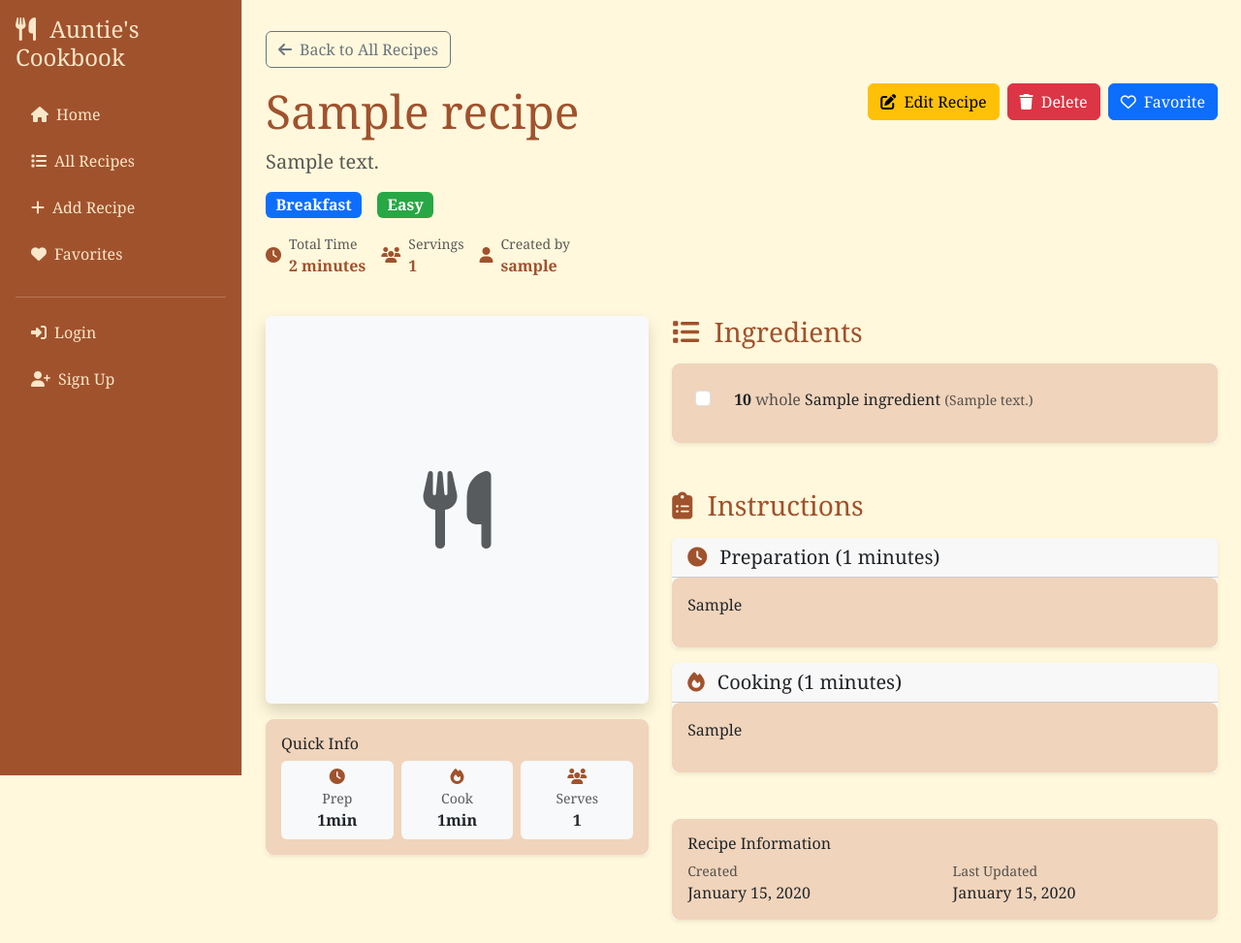
After one commit to SynthSlav/Auntie-s-Cookbook, a Django app: a page that uses recipes/templates/recipes/recipe_detail.html in a window 1280 px wide. The commit adds this page. Shown: the whole page at 97% size. Run offline with Django 4.2, Linux system fonts and the light colour scheme; tables that the repository leaves empty hold one stand-in row (values such as "Sample post").

Commit message:
add recipe detail page, temp styles and logic

```diff
--- a/notes&credits.txt
+++ b/notes&credits.txt
@@ -1 +1,3 @@
 Command and info for adding random recipes for testing is credited to Claude AI: load_sample_recipes.py
+
+recipe.get_difficulty_display was not parsing the back end data due to Indentation issues.
--- /dev/null
+++ b/recipes/templates/recipes/recipe_detail.html
@@ -0,0 +1,234 @@
+{% extends 'base.html' %}
+{% load static %}
+
+{% block title %}{{ recipe.title }} - Auntie's Cookbook{% endblock %}
+
+{% block content %}
+<div class="container-fluid">
+    <!-- Back Button -->
+    <div class="row mb-3">
+        <div class="col-12">
+            <a href="{% url 'recipe_list' %}" class="btn btn-outline-secondary">
+                <i class="fas fa-arrow-left me-2"></i>Back to All Recipes
+            </a>
+        </div>
+    </div>
+
+    <!-- Recipe Header -->
+    <div class="row mb-4">
+        <div class="col-12">
+            <div class="d-flex justify-content-between align-items-start flex-wrap gap-3">
+                <div>
+                    <h1 class="display-5 mb-2">{{ recipe.title }}</h1>
+                    <p class="lead text-muted">{{ recipe.description }}</p>
+
+                    <!-- Recipe Meta Info -->
+                    <div class="d-flex gap-3 flex-wrap mb-3">
+                        <span class="badge bg-primary fs-6">{{ recipe.get_meal_type_display }}</span>
+                        <span class="badge difficulty-{{ recipe.difficulty }} fs-6">
+                            {{ recipe.get_difficulty_display }}
+                        </span>
+                        {% if recipe.dietary_restrictions != 'none' %}
+                        <span class="badge bg-info fs-6">{{ recipe.get_dietary_restrictions_display }}</span>
+                        {% endif %}
+                    </div>
+
+                    <!-- Recipe Stats -->
+                    <div class="row g-3 mb-3">
+                        <div class="col-auto">
+                            <div class="d-flex align-items-center">
+                                <i class="fas fa-clock me-2 icon-recipe-detail"></i>
+                                <div>
+                                    <small class="text-muted d-block">Total Time</small>
+                                    <strong>{{ recipe.total_time }} minutes</strong>
+                                </div>
+                            </div>
+                        </div>
+                        <div class="col-auto">
+                            <div class="d-flex align-items-center">
+                                <i class="fas fa-users icon-recipe-detail me-2"></i>
+                                <div>
+                                    <small class="text-muted d-block">Servings</small>
+                                    <strong>{{ recipe.servings }}</strong>
+                                </div>
+                            </div>
+                        </div>
+                        <div class="col-auto">
+                            <div class="d-flex align-items-center">
+                                <i class="fas fa-user icon-recipe-detail me-2"></i>
+                                <div>
+                                    <small class="text-muted d-block">Created by</small>
+                                    <strong>{{ recipe.author.username }}</strong>
+                                </div>
+                            </div>
+                        </div>
+                    </div>
+                </div>
+
+                <!-- Action Buttons -->
+                <div class="d-flex gap-2 flex-wrap">
+                    <button class="btn btn-warning">
+                        <i class="fas fa-edit me-1"></i>
+                        <span class="d-none d-sm-inline">Edit Recipe</span>
+                    </button>
+                    <button class="btn btn-danger">
+                        <i class="fas fa-trash me-1"></i>
+                        <span class="d-none d-sm-inline">Delete</span>
+                    </button>
+                    <button class="btn btn-primary">
+                        <i class="far fa-heart me-1"></i>
+                        <span class="d-none d-sm-inline">Favorite</span>
+                    </button>
+                </div>
+            </div>
+        </div>
+    </div>
+
+    <div class="row">
+        <!-- Recipe Image -->
+        <div class="col-lg-5 mb-4">
+            <div class="sticky-top" style="top: 2rem;">
+                <div class="recipe-image-container">
+                    {% if recipe.image %}
+                    <img src="{{ recipe.image.url }}" alt="{{ recipe.title }}" class="img-fluid rounded shadow">
+                    {% else %}
+                    <div class="bg-light d-flex align-items-center justify-content-center rounded shadow"
+                        style="height: 400px;">
+                        <i class="fas fa-utensils fa-5x text-muted"></i>
+                    </div>
+                    {% endif %}
+                </div>
+
+                <!-- Quick Info Card -->
+                <div class="card mt-3 shadow-sm">
+                    <div class="card-body">
+                        <h6 class="card-title">Quick Info</h6>
+                        <div class="row g-2 text-center">
+                            <div class="col-4">
+                                <div class="p-2 bg-light rounded">
+                                    <i class="fas fa-clock icon-recipe-detail d-block mb-1"></i>
+                                    <small class="text-muted d-block">Prep</small>
+                                    <strong>{{ recipe.prep_time }}min</strong>
+                                </div>
+                            </div>
+                            <div class="col-4">
+                                <div class="p-2 bg-light rounded">
+                                    <i class="fas fa-fire icon-recipe-detail d-block mb-1"></i>
+                                    <small class="text-muted d-block">Cook</small>
+                                    <strong>{{ recipe.cook_time }}min</strong>
+                                </div>
+                            </div>
+                            <div class="col-4">
+                                <div class="p-2 bg-light rounded">
+                                    <i class="fas fa-users icon-recipe-detail d-block mb-1"></i>
+                                    <small class="text-muted d-block">Serves</small>
+                                    <strong>{{ recipe.servings }}</strong>
+                                </div>
+                            </div>
+                        </div>
+                    </div>
+                </div>
+            </div>
+        </div>
+
+        <!-- Recipe Content -->
+        <div class="col-lg-7">
+            <!-- Ingredients Section -->
+            <div class="mb-5">
+                <h3 class="mb-3">
+                    <i class="fas fa-list icon-recipe-detail me-2"></i>
+                    Ingredients
+                </h3>
+                <div class="card shadow-sm">
+                    <div class="card-body">
+                        {% if recipe.ingredients.all %}
+                        <ul class="list-unstyled mb-0">
+                            {% for ingredient in recipe.ingredients.all %}
+                            <li class="d-flex align-items-center mb-2 p-2 rounded hover-bg">
+                                <div class="form-check me-3">
+                                    <input class="form-check-input" type="checkbox"
+                                        id="ingredient-{{ forloop.counter }}">
+                                    <label class="form-check-label" for="ingredient-{{ forloop.counter }}"></label>
+                                </div>
+                                <div class="flex-grow-1">
+                                    <span class="ingredient-text">
+                                        {% if ingredient.quantity %}
+                                        <strong>{{ ingredient.quantity|floatformat:"-2" }}</strong>
+                                        {% endif %}
+                                        {% if ingredient.unit %}
+                                        <span class="text-muted">{{ ingredient.get_unit_display|lower }}</span>
+                                        {% endif %}
+                                        <span>{{ ingredient.ingredient_name }}</span>
+                                        {% if ingredient.notes %}
+                                        <small class="text-muted">({{ ingredient.notes }})</small>
+                                        {% endif %}
+                                    </span>
+                                </div>
+                            </li>
+                            {% endfor %}
+                        </ul>
+                        {% else %}
+                        <p class="text-muted">No ingredients listed for this recipe.</p>
+                        {% endif %}
+                    </div>
+                </div>
+            </div>
+
+            <!-- Instructions Section -->
+            <div class="mb-5">
+                <h3 class="mb-3">
+                    <i class="fas fa-clipboard-list icon-recipe-detail me-2"></i>
+                    Instructions
+                </h3>
+
+                <!-- Prep Instructions -->
+                {% if recipe.prep_instructions %}
+                <div class="card shadow-sm mb-3">
+                    <div class="card-header ">
+                        <h5 class="card-title mb-0">
+                            <i class="fas fa-clock icon-recipe-detail me-2"></i>
+                            Preparation ({{ recipe.prep_time }} minutes)
+                        </h5>
+                    </div>
+                    <div class="card-body">
+                        <p class="mb-0">{{ recipe.prep_instructions|linebreaks }}</p>
+                    </div>
+                </div>
+                {% endif %}
+
+                <!-- Cooking Instructions -->
+                {% if recipe.cook_instructions %}
+                <div class="card shadow-sm">
+                    <div class="card-header">
+                        <h5 class="card-title mb-0">
+                            <i class="fas fa-fire icon-recipe-detail me-2"></i>
+                            Cooking ({{ recipe.cook_time }} minutes)
+                        </h5>
+                    </div>
+                    <div class="card-body">
+                        <p class="mb-0">{{ recipe.cook_instructions|linebreaks }}</p>
+                    </div>
+                </div>
+                {% endif %}
+            </div>
+
+            <!-- Recipe Meta -->
+            <div class="card shadow-sm">
+                <div class="card-body">
+                    <h6 class="card-title">Recipe Information</h6>
+                    <div class="row g-3">
+                        <div class="col-md-6">
+                            <small class="text-muted d-block">Created</small>
+                            <span>{{ recipe.created_at|date:"F j, Y" }}</span>
+                        </div>
+                        <div class="col-md-6">
+                            <small class="text-muted d-block">Last Updated</small>
+                            <span>{{ recipe.updated_at|date:"F j, Y" }}</span>
+                        </div>
+                    </div>
+                </div>
+            </div>
+        </div>
+    </div>
+</div>
+{% endblock %}
--- a/static/css/styles.css
+++ b/static/css/styles.css
@@ -247,7 +247,7 @@ h6 {
     opacity: 1;
 }
 
-/* Clear All Button - Same styling */
+/* Clear All Button */
 #clearAllFilters {
     display: inline-flex;
     align-items: center;
@@ -290,8 +290,44 @@ h6 {
     color: var(--primary-color);
 }
 
+/* Recipe Detail Page Styles */
+
+.recipe-image-container img {
+    width: 100%;
+    height: 400px;
+    object-fit: cover;
+}
+
+.hover-bg:hover {
+    background-color: var(--bs-light);
+}
+
+.ingredient-text {
+    font-size: 1rem;
+    line-height: 1.4;
+    transition: all 0.2s ease;
+}
+
+.form-check-input:checked+.form-check-label+div .ingredient-text {
+    text-decoration: line-through;
+    opacity: 0.6;
+}
+
+.icon-recipe-detail {
+    color: var(--primary-color);
+}
+
+
+
+
 /* Media tags */
 /* Sidebar for medium screens and up */
+@media (max-width: 991px) {
+    .sticky-top {
+        position: static !important;
+    }
+}
+
 @media (min-width: 768px) {
     .sidebar {
         position: fixed;
--- a/static/js/script.js
+++ b/static/js/script.js
@@ -132,7 +132,7 @@ document.addEventListener('DOMContentLoaded', function () {
         }
     }
 
-    // Add Individual Filter Tag - IMPROVED MOBILE UX
+    // Add Individual Filter Tag
     function addFilterTag(displayText, value) {
         if (!filterTagsDiv) return;
 
@@ -202,4 +202,82 @@ document.addEventListener('DOMContentLoaded', function () {
     }
 
     console.log('Filter functionality initialized');
+
+    // Recipe Detail Page Features
+    // Check if the recipe detail page is loaded
+    if (document.querySelector('.recipe-image-container')) {
+        initializeRecipeDetailFeatures();
+    }
+
+    function initializeRecipeDetailFeatures() {
+        // Ingredient checkbox functionality
+        initializeIngredientCheckboxes();
+
+        // Action buttons (if you want to add functionality later)
+        initializeActionButtons();
+    }
+
+    function initializeIngredientCheckboxes() {
+        const checkboxes = document.querySelectorAll('.form-check-input');
+
+        checkboxes.forEach(function (checkbox) {
+            checkbox.addEventListener('change', function () {
+                const ingredientText = this.parentElement.nextElementSibling.querySelector('.ingredient-text');
+                updateIngredientStyle(checkbox, ingredientText);
+            });
+        });
+    }
+
+    function updateIngredientStyle(checkbox, ingredientText) {
+        if (checkbox.checked) {
+            ingredientText.style.textDecoration = 'line-through';
+            ingredientText.style.opacity = '0.6';
+        } else {
+            ingredientText.style.textDecoration = 'none';
+            ingredientText.style.opacity = '1';
+        }
+    }
+
+    function initializeActionButtons() {
+        // Edit Recipe Button
+        const editBtn = document.querySelector('.btn-outline-warning');
+        if (editBtn) {
+            editBtn.addEventListener('click', function (e) {
+                e.preventDefault();
+                console.log('Edit recipe clicked');
+            });
+        }
+
+        // Delete Recipe Button
+        const deleteBtn = document.querySelector('.btn-outline-danger');
+        if (deleteBtn) {
+            deleteBtn.addEventListener('click', function (e) {
+                e.preventDefault();
+                if (confirm('Are you sure you want to delete this recipe?')) {
+                    console.log('Delete recipe confirmed');
+                }
+            });
+        }
+
+        // Favorite Button
+        const favoriteBtn = document.querySelector('.btn-outline-primary');
+        if (favoriteBtn) {
+            favoriteBtn.addEventListener('click', function (e) {
+                e.preventDefault();
+                const icon = this.querySelector('i');
+                if (icon.classList.contains('fas')) {
+                    icon.classList.remove('fas');
+                    icon.classList.add('far');
+                    this.classList.remove('btn-outline-primary');
+                    this.classList.add('btn-primary');
+                } else {
+                    icon.classList.remove('far');
+                    icon.classList.add('fas');
+                    this.classList.remove('btn-primary');
+                    this.classList.add('btn-outline-primary');
+                }
+                console.log('Favorite toggled');
+            });
+        }
+    }
 });
```
